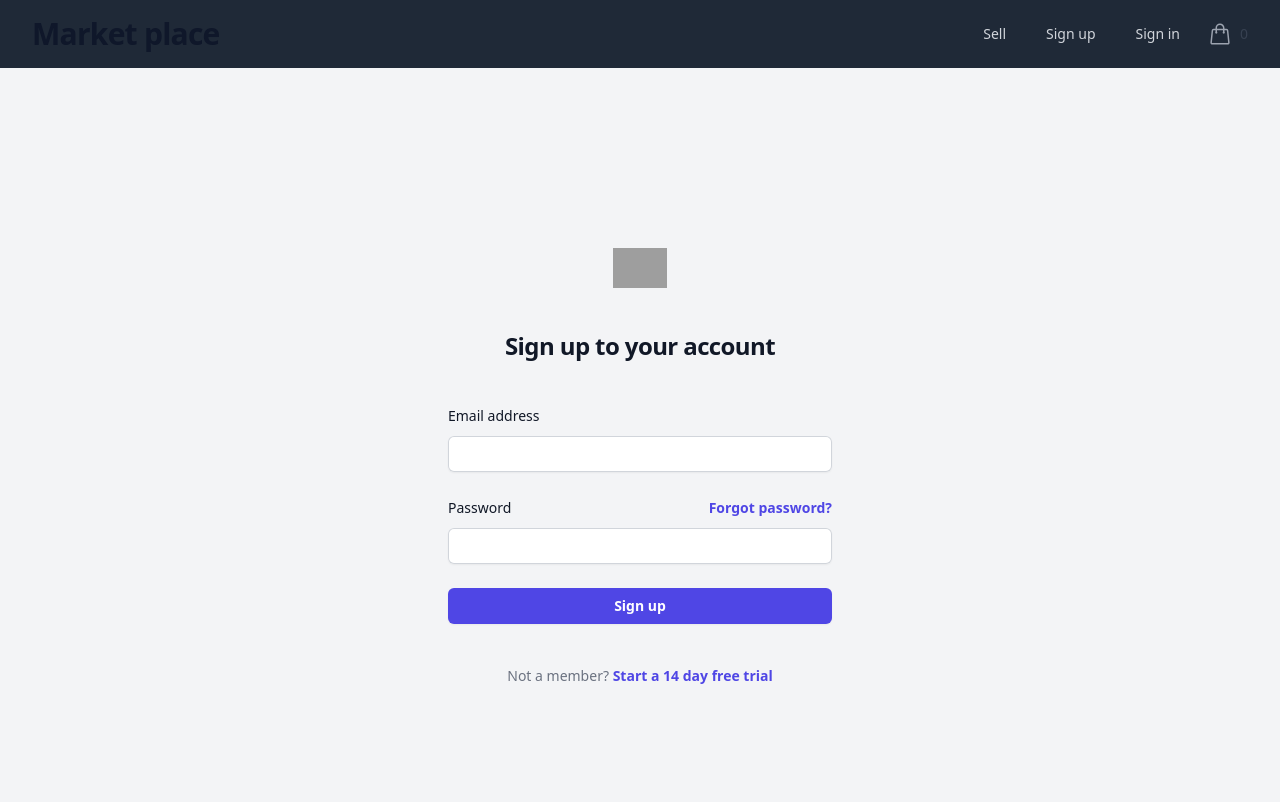
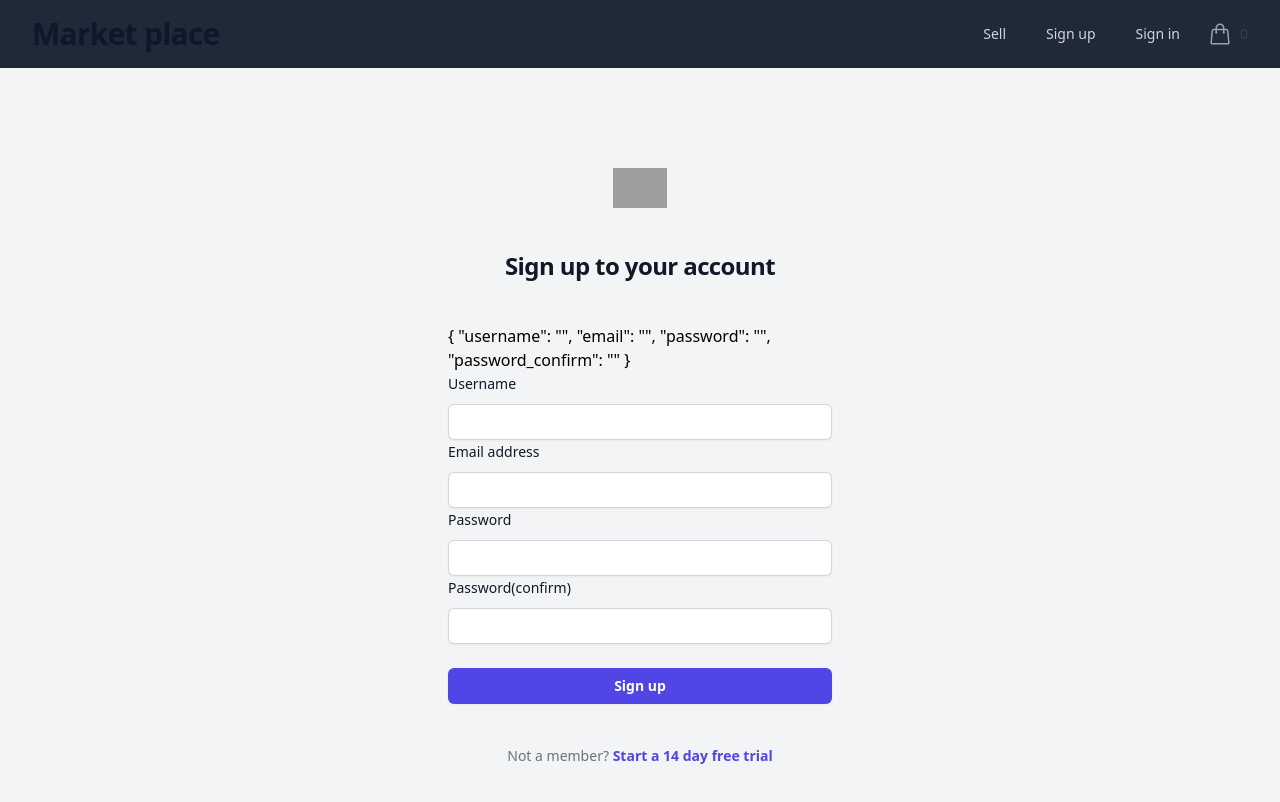
Before and after one commit to Sangwoo-Oh/marketplace-frontend, an Angular app: page /sign-up in a window 1280 px wide. Shown: the top 802 px of the page. Built offline with nearby package versions, Linux system fonts and the light colour scheme; grey boxes are pictures that could not be loaded.

Commit message:
WIP: signup ngform

```diff
--- a/src/app/auth/sign-up/sign-up.component.html
+++ b/src/app/auth/sign-up/sign-up.component.html
@@ -6,22 +6,23 @@
 
     <div class="mt-10 sm:mx-auto sm:w-full sm:max-w-sm">
       <form class="space-y-6" action="#" method="POST">
+        {{ model | json }}
         <div>
+          <label for="Username" class="block text-sm font-medium leading-6 text-gray-900">Username</label>
+          <div class="mt-2">
+            <input id="username" name="username" type="text" autocomplete="username" required class="block w-full rounded-md border-0 py-1.5 text-gray-900 shadow-sm ring-1 ring-inset ring-gray-300 placeholder:text-gray-400 focus:ring-2 focus:ring-inset focus:ring-indigo-600 sm:text-sm sm:leading-6"  [(ngModel)]="model.username" name="username">
+          </div>
           <label for="email" class="block text-sm font-medium leading-6 text-gray-900">Email address</label>
           <div class="mt-2">
-            <input id="email" name="email" type="email" autocomplete="email" required class="block w-full rounded-md border-0 py-1.5 text-gray-900 shadow-sm ring-1 ring-inset ring-gray-300 placeholder:text-gray-400 focus:ring-2 focus:ring-inset focus:ring-indigo-600 sm:text-sm sm:leading-6">
+            <input id="email" name="email" type="email" autocomplete="email" required class="block w-full rounded-md border-0 py-1.5 text-gray-900 shadow-sm ring-1 ring-inset ring-gray-300 placeholder:text-gray-400 focus:ring-2 focus:ring-inset focus:ring-indigo-600 sm:text-sm sm:leading-6"  [(ngModel)]="model.email" name="email">
           </div>
-        </div>
-
-        <div>
-          <div class="flex items-center justify-between">
-            <label for="password" class="block text-sm font-medium leading-6 text-gray-900">Password</label>
-            <div class="text-sm">
-              <a href="#" class="font-semibold text-indigo-600 hover:text-indigo-500">Forgot password?</a>
-            </div>
+          <label for="password" class="block text-sm font-medium leading-6 text-gray-900">Password</label>
+          <div class="mt-2">
+            <input id="password" name="password" type="password" autocomplete="current-password" required class="block w-full rounded-md border-0 py-1.5 text-gray-900 shadow-sm ring-1 ring-inset ring-gray-300 placeholder:text-gray-400 focus:ring-2 focus:ring-inset focus:ring-indigo-600 sm:text-sm sm:leading-6"[(ngModel)]="model.password" >
           </div>
+          <label for="password_confirm" class="block text-sm font-medium leading-6 text-gray-900">Password(confirm)</label>
           <div class="mt-2">
-            <input id="password" name="password" type="password" autocomplete="current-password" required class="block w-full rounded-md border-0 py-1.5 text-gray-900 shadow-sm ring-1 ring-inset ring-gray-300 placeholder:text-gray-400 focus:ring-2 focus:ring-inset focus:ring-indigo-600 sm:text-sm sm:leading-6">
+            <input id="password_confirm" name="password_confirm" type="password" autocomplete="current-password" required class="block w-full rounded-md border-0 py-1.5 text-gray-900 shadow-sm ring-1 ring-inset ring-gray-300 placeholder:text-gray-400 focus:ring-2 focus:ring-inset focus:ring-indigo-600 sm:text-sm sm:leading-6" [(ngModel)]="model.password_confirm" >
           </div>
         </div>
 
--- a/src/app/auth/sign-up/sign-up.component.ts
+++ b/src/app/auth/sign-up/sign-up.component.ts
@@ -1,12 +1,24 @@
 import { Component } from '@angular/core';
+import { User } from '../user';
+import { FormsModule } from '@angular/forms';
+import { CommonModule } from '@angular/common';
 
 @Component({
   selector: 'app-sign-up',
   standalone: true,
-  imports: [],
+  imports: [CommonModule,FormsModule],
   templateUrl: './sign-up.component.html',
   styleUrl: './sign-up.component.scss'
 })
 export class SignUpComponent {
-
+  model = {
+    username:"",
+    email:"",
+    password:"",
+    password_confirm:"",
+  }
+  submitted = false;
+  onSubmit() {
+    this.submitted = true;
+  }
 }
--- /dev/null
+++ b/src/app/auth/user.ts
@@ -0,0 +1,8 @@
+export class User {
+    constructor(
+        public id: string,
+        public username: string,
+        public email: string,
+        public password: string
+    ) {}
+}
```
